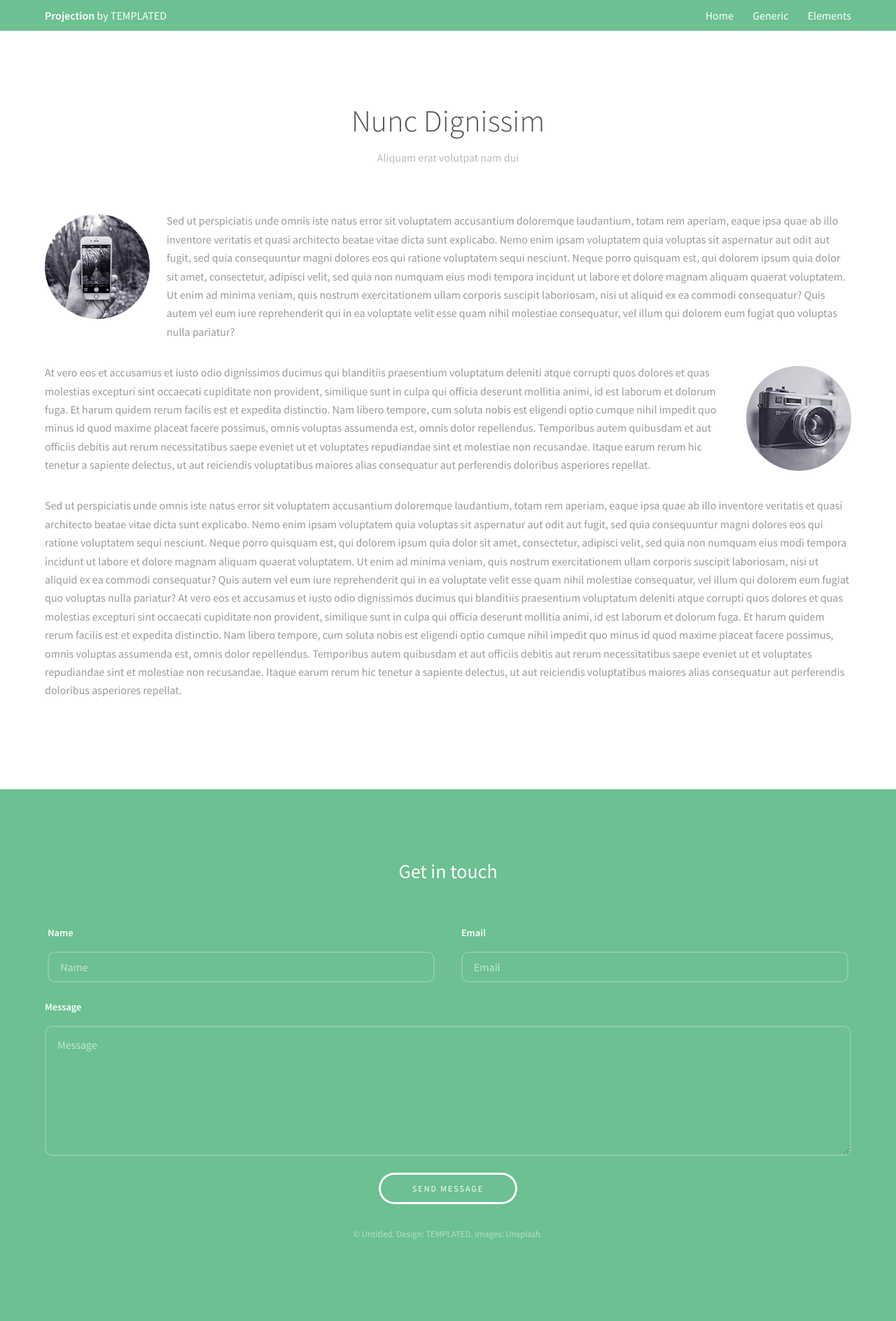
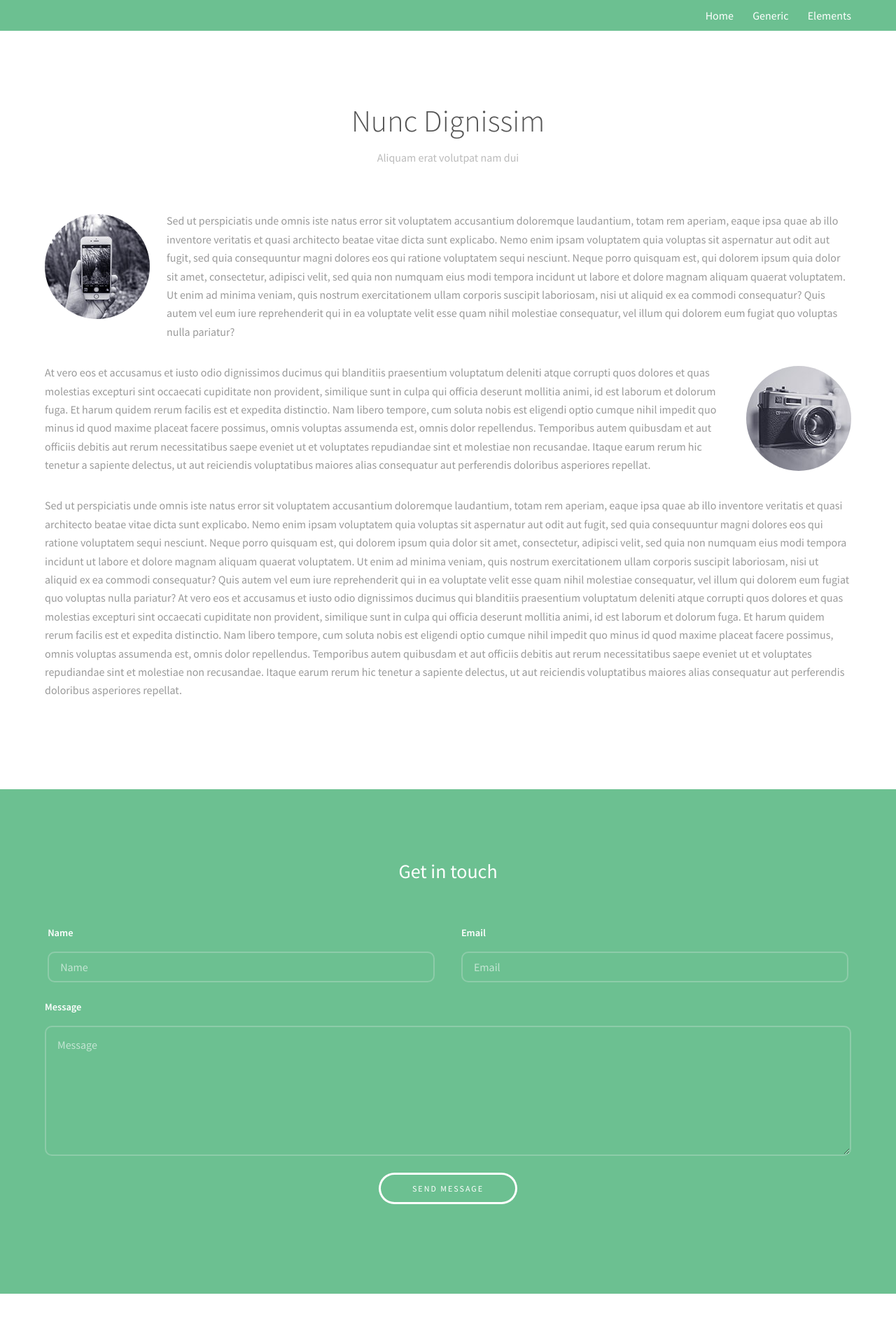
Before and after one commit to AsadLatifArain/BootCamp, a plain HTML site: page generic.html in a window 1280 px wide. Shown: the whole page at 70% size. After the commit the page ends 1849 px from the top, so only its background shows below. Drawn offline with Linux system fonts and the light colour scheme.

Commit message:
changes in elements and generics file

```diff
--- a/generic.html
+++ b/generic.html
@@ -1,12 +1,8 @@
 <!DOCTYPE HTML>
-<!--
-	Projection by TEMPLATED
-	templated.co @templatedco
-	Released for free under the Creative Commons Attribution 3.0 license (templated.co/license)
--->
+
 <html>
 	<head>
-		<title>Generic - Projection by TEMPLATED</title>
+		<title>BootCamp2020-Assignment-1</title>
 		<meta charset="utf-8" />
 		<meta name="viewport" content="width=device-width, initial-scale=1" />
 		<link rel="stylesheet" href="assets/css/main.css" />
@@ -16,7 +12,6 @@
 		<!-- Header -->
 			<header id="header">
 				<div class="inner">
-					<a href="index.html" class="logo"><strong>Projection</strong> by TEMPLATED</a>
 					<nav id="nav">
 						<a href="index.html">Home</a>
 						<a href="generic.html">Generic</a>
@@ -73,10 +68,6 @@
 						</ul>
 					</form>
 
-					<div class="copyright">
-						&copy; Untitled. Design: <a href="https://templated.co">TEMPLATED</a>. Images: <a href="https://unsplash.com">Unsplash</a>.
-					</div>
-
 				</div>
 			</footer>
 
```
Also changed, not shown: elements.html (+1 -11 lines).
